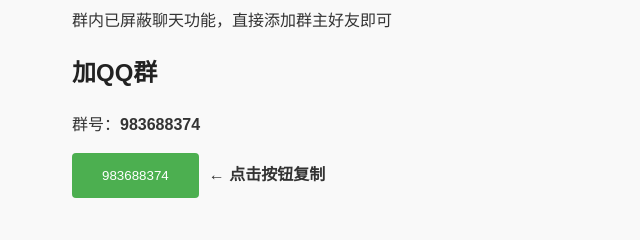
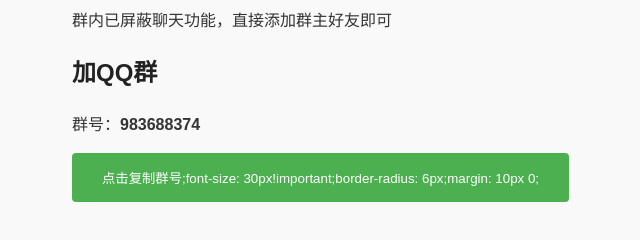
Before and after one commit to yq189/site, a plain HTML site: page index.html in a window 1280 px wide. Shown: the part 86-326 px from the top of the page, without its empty margins (168-808 px from the left). Drawn offline with Linux system fonts and the light colour scheme.

Commit message:
Update index.html

```diff
--- a/index.html
+++ b/index.html
@@ -10,7 +10,6 @@
     body { font-family: Arial, sans-serif; line-height: 1.6; max-width: 800px; margin: 20px auto; padding: 0 15px; background-color: #f9f9f9; color: #333; }
     h1, h2 { color: #222; }
     button { padding: 15px 30px; background-color: #4CAF50; color: white; border: none; border-radius: 4px; cursor: pointer; }
-    font-size: 30px!important;border-radius: 6px;margin: 10px 0;
     button:hover { background-color: #45a049; }
     img { display: block; margin: 10px 0; }
   </style>
@@ -22,7 +21,7 @@
 
 <h2>加QQ群</h2>
 <p>群号：<strong id="qq-group">983688374</strong></p >
-<button onclick="copyQQ()">983688374</button><span style="color: #333; font-weight: bold; margin-left: 10px;">← 点击按钮复制</span>
+<button onclick="copyQQ()">点击复制群号;font-size: 30px!important;border-radius: 6px;margin: 10px 0;</button>
 
 <script>
 function copyQQ(){
```
